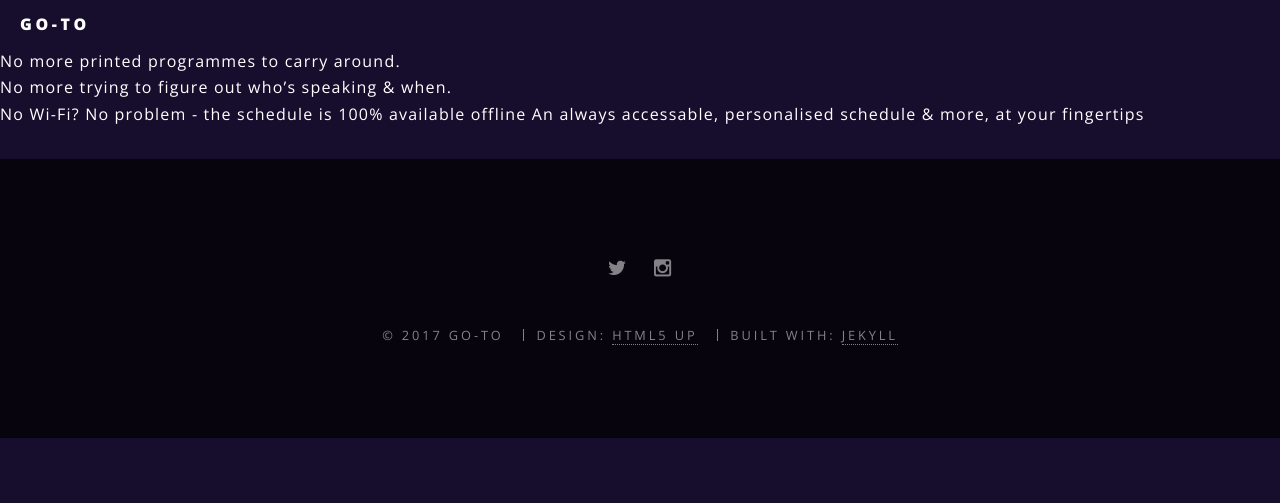
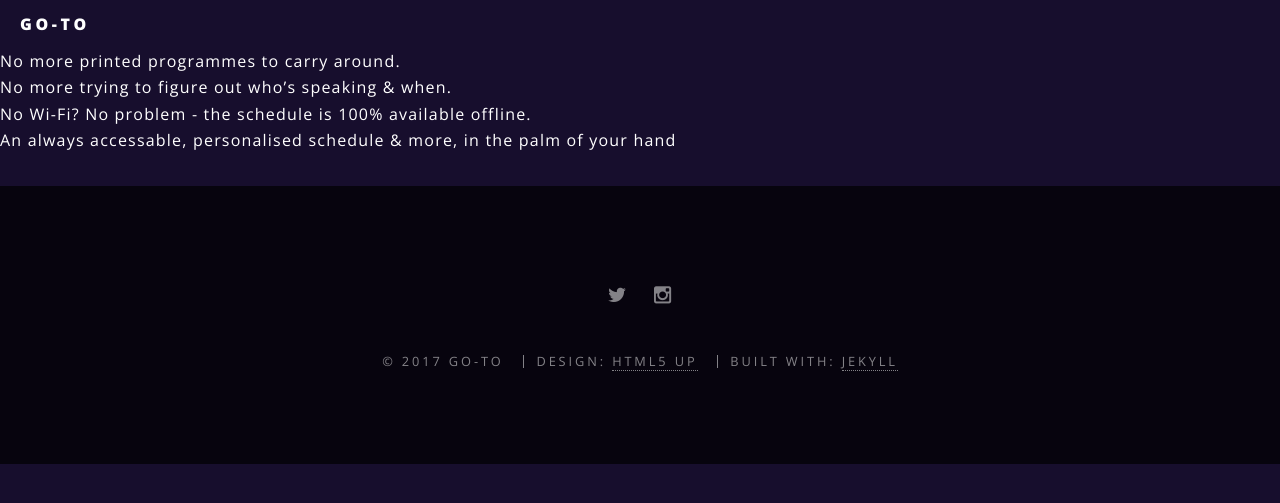
Before and after one commit to iamrobj/event_app_paleo_mag, a Jekyll site: the page built from _posts/sections/2016-06-24-section-1.markdown, in a window 1280 px wide. Shown: the top 503 px of the page. Built offline with Jekyll 4.4.1, drawn with Linux system fonts in a browser that asks for light colours; our own code applies the rules of GitHub Pages for plain Markdown files.

Commit message:
Update 2016-06-24-section-1.markdown

```diff
--- a/_posts/sections/2016-06-24-section-1.markdown
+++ b/_posts/sections/2016-06-24-section-1.markdown
@@ -7,5 +7,5 @@
 
 No more printed programmes to carry around.<br>
 No more trying to figure out who's speaking & when.<br>
-No Wi-Fi? No problem - the schedule is 100% available offline
-An always accessable, personalised schedule & more, at your fingertips
+No Wi-Fi? No problem - the schedule is 100% available offline.<br>
+An always accessable, personalised schedule & more, in the palm of your hand
```
